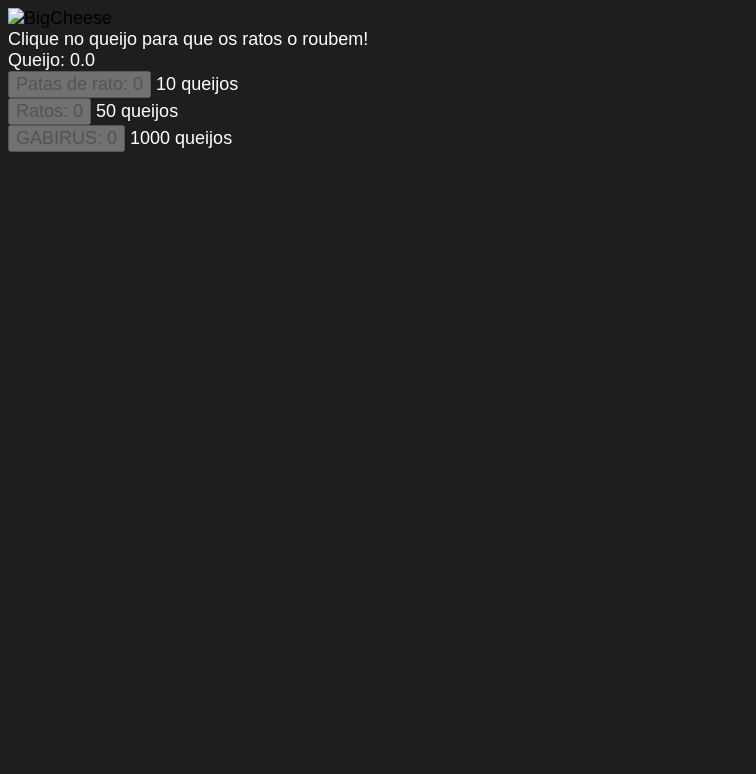
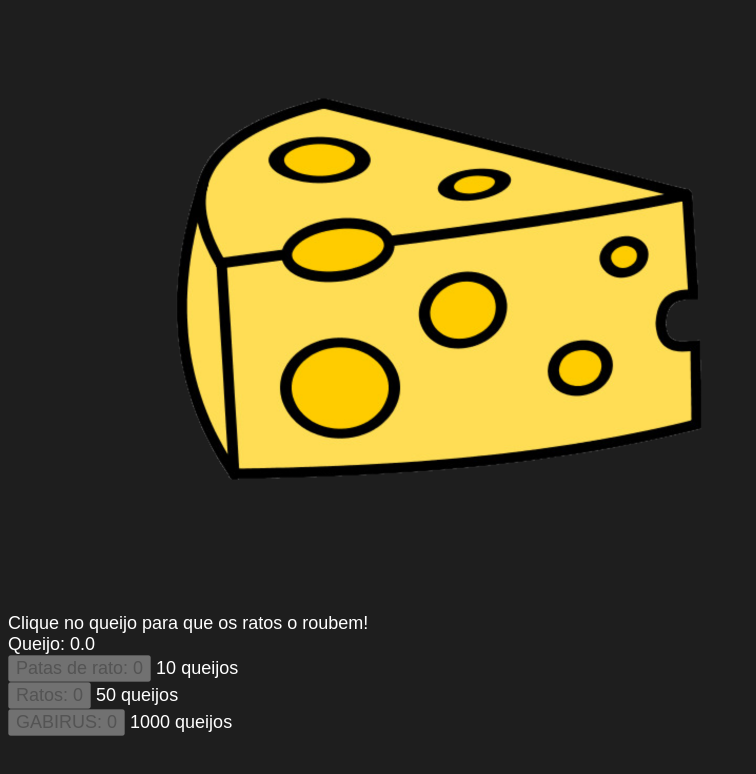
Before and after one commit to LuyzG/Rat_Clicker, a plain HTML site: page index.html in a window 1280 px wide. Shown: the whole page, without its empty margins (0-756 px from the left). Drawn offline with Linux system fonts and the light colour scheme; files that its build step writes are made by us from their sources; files whose address does not match are found by name.

Commit message:
added img

```diff
--- a/index.html
+++ b/index.html
@@ -9,7 +9,7 @@
 
 </head>
 <body>
-    <img id="cheeseImage" src="./QUEIJO2.png" alt="BigCheese">
+    <img id="cheeseImage" src="rat-clicker/QUEIJO2.png" alt="BigCheese">
     <div>Clique no queijo para que os ratos o roubem!</div>
     <div id="cheeseAmount">Queijo: 0.0</div>
     <button id="pawOfRatButton" title="Mais patas = Mais queijo sendo roubado por vez!">Patas de rato: 0</button> <span id="pawOfRatPrice">10 queijos</span>
```
